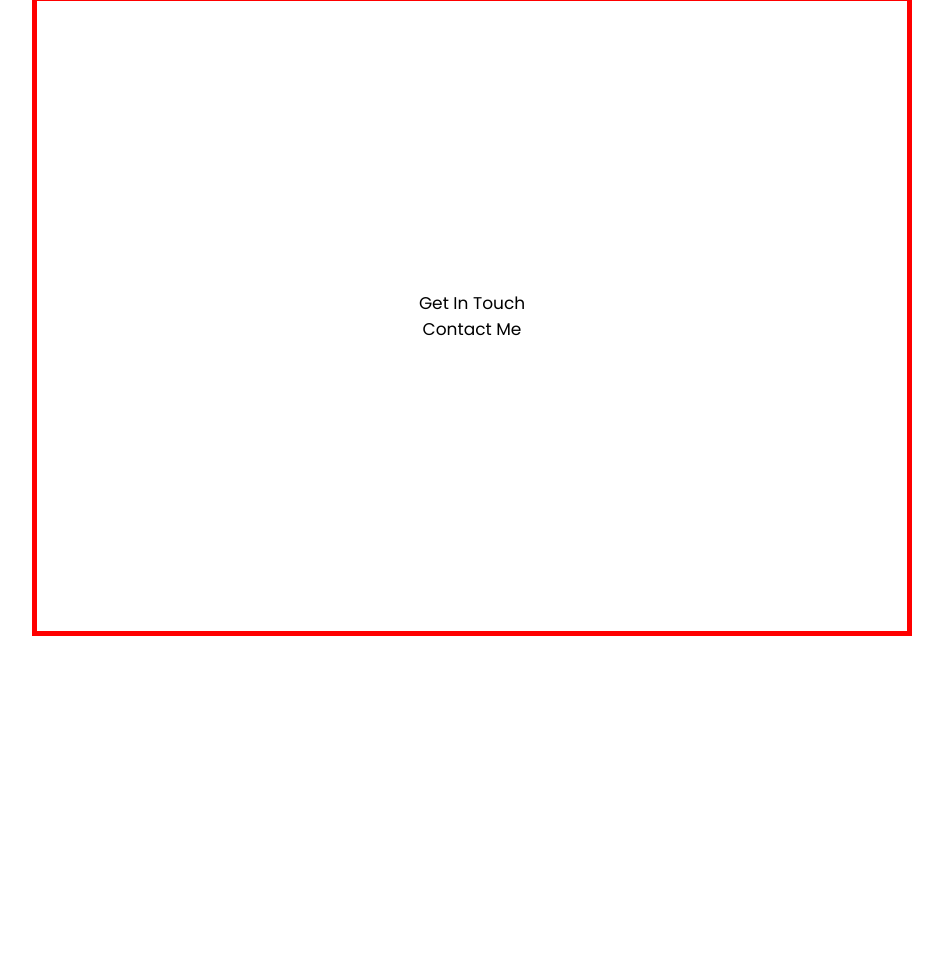
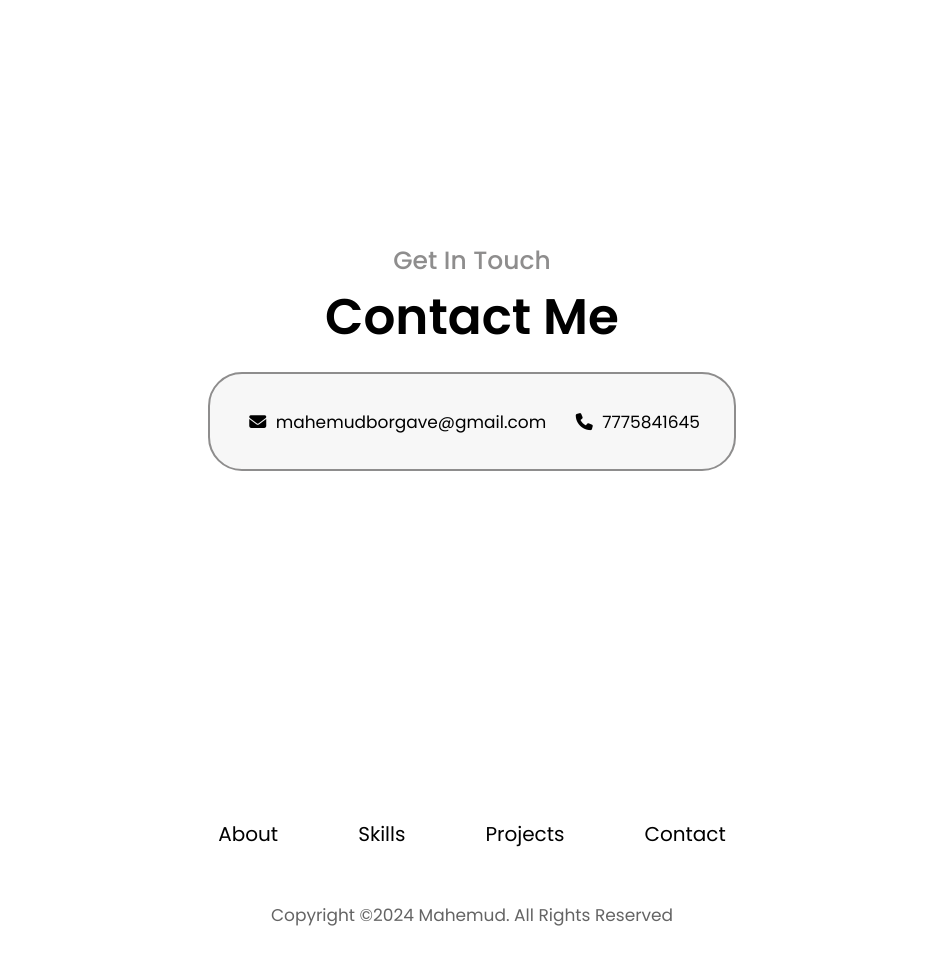
Before and after one commit to mahemudborgave/md-blacknwhite-portfolio, a plain HTML site: page index.html in a window 1280 px wide. Shown: the part 3265-4243 px from the top of the page, without its empty margins (168-1111 px from the left). Before the commit the page ends 3901 px from the top, so only its background shows below. Drawn offline with Linux system fonts and the light colour scheme.

Commit message:
Completed contact and foooter section

```diff
--- a/index.html
+++ b/index.html
@@ -15,8 +15,8 @@
         <ul>
             <a href="#aboutme"><li>About</li></a>
             <a href="#skill-section"><li>Skills</li></a>
-            <a href=""><li>Projects</li></a>
-            <a href=""><li>Contact</li></a>
+            <a href="#project-section"><li>Projects</li></a>
+            <a href="#contact-section"><li>Contact</li></a>
         </ul>
     </div>
     <div  id="about">
@@ -186,6 +186,32 @@
     <div id="contact-section">
         <p class="cont-line1">Get In Touch</p>
         <p class="cont-line2">Contact Me</p>
+        <div class="cont-src">
+            <div class="src cemail">
+                <i class="fa-solid fa-envelope"></i>
+                <p>mahemudborgave@gmail.com</p>
+            </div>
+            <div class="src cphone">
+                <i class="fa-solid fa-phone"></i>
+                <p>7775841645</p>
+            </div>
+        </div>
+    </div>
+
+    <footer>
+        <div class="bot-nav">
+            <div class="header">
+                <ul>
+                    <a href="#aboutme"><li>About</li></a>
+                    <a href="#skill-section"><li>Skills</li></a>
+                    <a href="#project-section"><li>Projects</li></a>
+                    <a href="#contact-section"><li>Contact</li></a>
+                </ul>
+            </div>
+        </div>
+        <p>Copyright &copy;2024 Mahemud. All Rights Reserved</p>
+    </footer>
+
     <script src="./index.js"></script>
 </body>
 </html>
--- a/style.css
+++ b/style.css
@@ -15,6 +15,7 @@
 }
 html {
     font-size: 62.5%;
+    scroll-behavior: smooth;
 }
 body{
     padding: 0 200px;
@@ -315,10 +316,60 @@ body{
 
 #contact-section {
     font-size: 1.7rem;
-    border: 5px solid red;
-    height: 80vh;
+    /* border: 5px solid red; */
+    height: 90vh;
     display: flex;
     flex-direction: column;
     justify-content: center;
     align-items: center;
 }
+.cont-line1 {
+    font-size: 2.5rem;
+    color: var(--gray);
+    font-weight: 500;
+}
+.cont-line2 {
+    font-size: 5rem;
+    color: black;
+    font-weight: 600;
+}
+.cont-src {
+    margin-top: 1em;
+    border-radius: 2em;
+    border: 2px solid var(--gray);
+    padding: 2em 2em;
+    background-color: #f7f7f7;
+}
+.cont-src > * {
+    display: inline-block;
+}
+.cont-src > :first-child {
+    margin-right: 20px;
+}
+.src i {
+    padding: 5px;
+}
+.src p {
+    display: inline-block;
+    font-weight: 400;
+}
+
+
+/* footer */
+
+footer {
+    font-size: 1.7rem;
+    padding: 50px 0;
+}
+footer .header {
+    justify-content: center;
+}
+footer .header ul a {
+    font-weight: 3rem;
+    margin: 0 2em;
+    color: black;
+}
+footer p {
+    text-align: center;
+    color: var(--dgray);
+}
```
